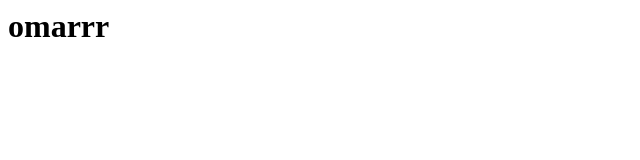
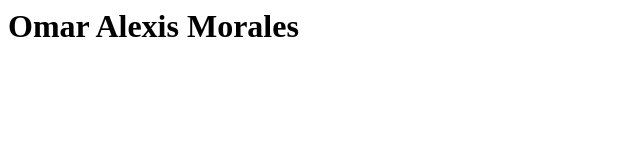
Before and after one commit to omarrr-rgb/omarrr-rgb, a plain HTML site: page docs/index.html in a window 1280 px wide. Shown: the whole page, without its empty margins (0-640 px from the left). Drawn offline with Linux system fonts and the light colour scheme.

Commit message:
ultimo cambio

```diff
--- a/docs/index.html
+++ b/docs/index.html
@@ -1 +1 @@
-<h1>omarrr</h1>
+<h1>Omar Alexis Morales</h1>
```
